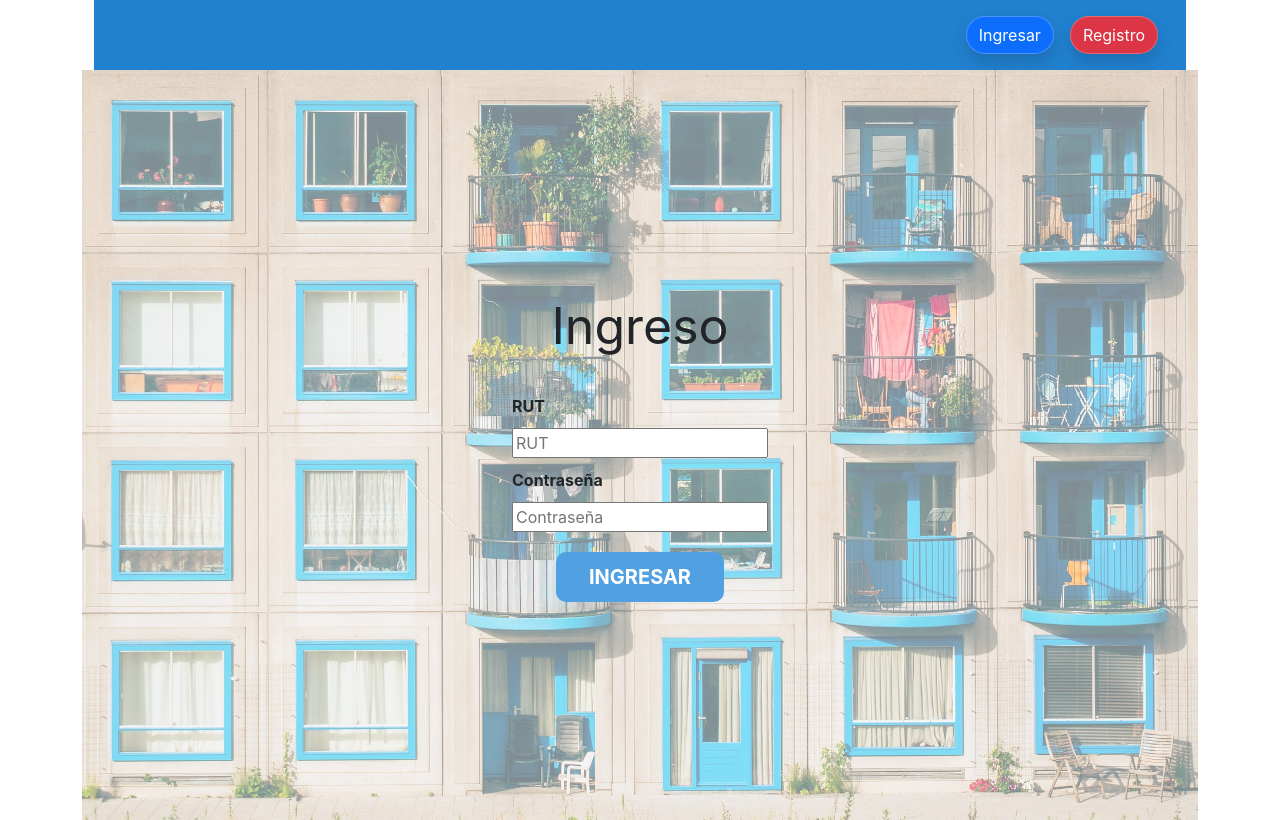
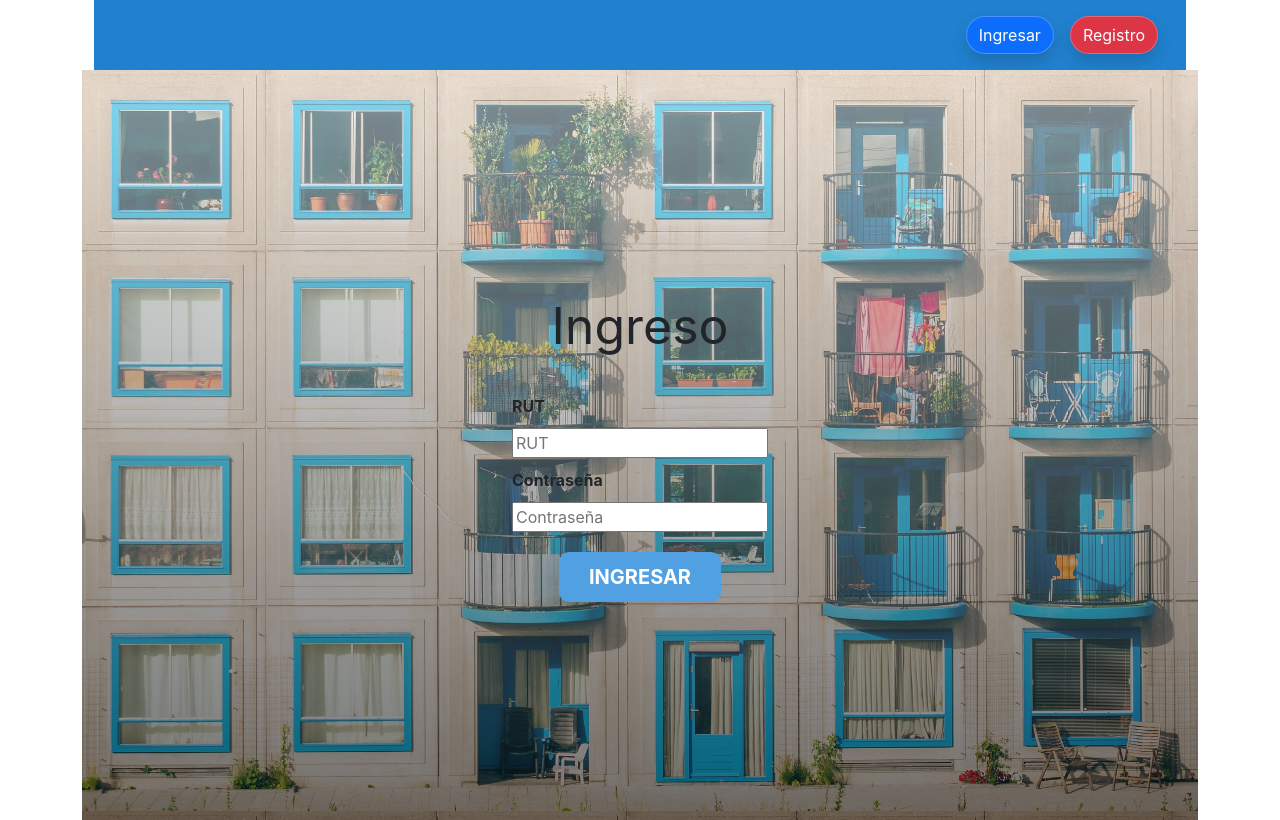
Before and after one commit to Momo-Gomez/preselecciones-app, a React (Create React App) app in the folder client/: page /usuario/login in a window 1280 px wide. Built offline with nearby package versions, Linux system fonts and the light colour scheme.

Commit message:
cambios pequeños en el login
cambio degradé fondo (blanco-negro)
cambio en distribución de fondo

```diff
--- a/client/src/views/users/signin/signin.css
+++ b/client/src/views/users/signin/signin.css
@@ -7,10 +7,11 @@
     justify-content: center;
     background: linear-gradient(
         rgba(255,255,255,0.5),
-        rgba(255,255,255,0.5)
+        rgba(0, 0, 0, 0.5)
     ),
     url("apartament.jpg");
-    background-size: cover;
+    background-size: contain;
+    padding: 20px;
 }
 
 /*  Título  */
```
